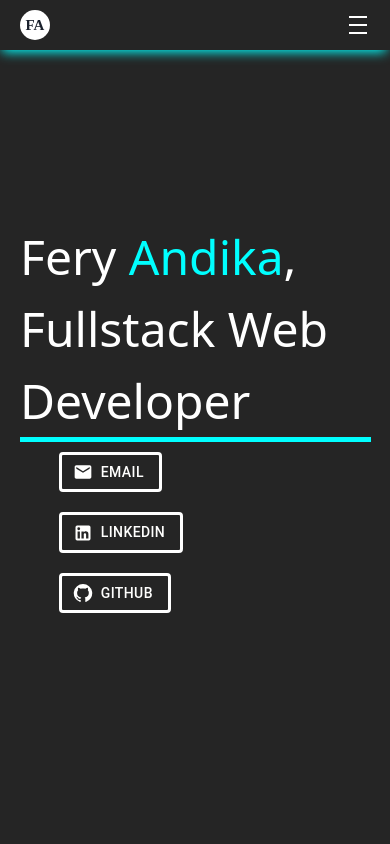
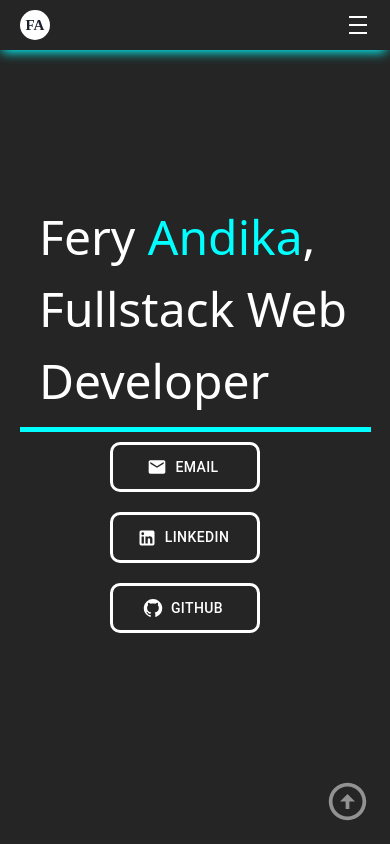
Before and after one commit to feryndka/Portfolio-React, a React (Vite) app: page / in a window 390 px wide. Built offline with nearby package versions, Linux system fonts and the light colour scheme.

Commit message:
Update Scroll Bar

```diff
--- a/index.html
+++ b/index.html
@@ -2,9 +2,9 @@
 <html lang="en">
   <head>
     <meta charset="UTF-8" />
-    <link rel="icon" type="image/svg+xml" href="/vite.svg" />
+    <link rel="icon" href="./src/assets/logo.png" />
     <meta name="viewport" content="width=device-width, initial-scale=1.0" />
-    <title>Portfolio-React</title>
+    <title>Fery Andika | Web Developer</title>
   </head>
   <body>
     <div id="root"></div>
--- a/src/App.css
+++ b/src/App.css
@@ -5,6 +5,7 @@
 * {
   padding: 0;
   margin: 0;
+  scroll-behavior: smooth;
 }
 
 nav {
@@ -42,7 +43,7 @@ nav .logo {
 }
 
 nav .logo:hover {
-  background-color: cyan;
+  cursor:context-menu;
 }
 
 nav ul {
@@ -60,12 +61,12 @@ nav ul li a {
 
 nav ul li a:hover {
   color: cyan;
+  text-shadow: 0px 0px 17px cyan;
 }
 
 .hero {
   height: 100vh;
   background-color: #252525;
-  overflow-x: hidden;
 }
 
 .hero .page1 {
@@ -89,16 +90,18 @@ nav ul li a:hover {
 
 .hero div .btnpg1 Button {
   border: 3px solid white;
-  color: #fffffe;
+  color: white;
   margin-right: 20px;
+  padding: 10px;
+  width: 150px;
+  border-radius: 10px;
 }
 
 .hero div .btnpg1 Button a {
-  color: #001e1d;
   text-decoration: none;
 }
 
-.hero div .btnpg1 Button:hover,  .hero div .btnpg1 Button a:hover{
+.hero div .btnpg1 Button:hover,  .hero div .btnpg1 Button a:hover {
   background-color: cyan;
   color: black;
   border: 3px solid black;
@@ -147,7 +150,7 @@ nav ul li a:hover {
 }
 
 .page3 .content {
-  background-color: #004643;
+  background-color: #97979782;
   border-radius: 20px;
 }
 
@@ -155,6 +158,22 @@ nav ul li a:hover {
   background-size: cover;
   height: 120px;
   margin: 15px;
+}
+
+.scroll-bar {
+  color: white;
+  position: fixed;
+  right: 50px;
+  bottom: 20px;
+  opacity: 0.5;
+}
+
+.scroll-bar:hover {
+  border-radius: 100%;
+  color: cyan;
+  box-shadow: 0px 0px 5px 0px cyan;
+-webkit-box-shadow: 0px 0px 5px 0px cyan;
+-moz-box-shadow: 0px 0px 5px 0px cyan;
 }
 
 /* Responsive Breakpoint */
@@ -187,6 +206,10 @@ nav ul li a:hover {
     transform: translateY(-120%);
   }
 
+  .hero {
+    overflow-x: hidden;
+  }
+
   /* Page 1 Start */
   .page1 h1 {
     font-size: 5rem;
@@ -214,7 +237,6 @@ nav ul li a:hover {
   .line2 {
     width: 40%;
     height: 10px;
-    background-color: #fffffe;
   }
 
   .page2 .paragraf p {
@@ -253,6 +275,10 @@ nav ul li a:hover {
     transform: translateY(-120%);
   }
 
+  .hero {
+    overflow-x: hidden;
+  }
+
   /* Page 1 Start */
   .page1 h1 {
     font-size: 5rem;
@@ -279,8 +305,7 @@ nav ul li a:hover {
 
   .line2 {
     width: 40%;
-    height: 10px;
-    background-color: #fffffe;
+    height: 5px;
   }
 
   .page2 .paragraf p {
@@ -341,15 +366,22 @@ nav ul li a:hover {
     transform: translateY(-120%);
   }
 
+  .hero {
+    overflow-x: hidden;
+  }
+
   /* Page 1 Start */
   .page1 h1 {
-    margin-left: 40px;
+    padding-left: 10%;
     width: 100%;
     font-size: 3rem;
+    margin-right: auto;
+    margin-left: auto;
   }
 
   .hero div .line {
     width: 90%;
+    margin-top: 10px;
   }
 
   .hero div .btnpg1 {
@@ -357,10 +389,18 @@ nav ul li a:hover {
     flex-direction: column;
     justify-content: center;
     width: 100%;
+    margin-right: auto;
+    margin-left: auto;
   }
 
   .hero div .btnpg1 a {
     padding: 10px;
+    margin-right: auto;
+    margin-left: auto;
+  }
+
+  .hero div .btnpg1 a Button {
+    width: 150px;
   }
   /* Page 1 End */
 
@@ -376,8 +416,7 @@ nav ul li a:hover {
 
   .line2 {
     width: 40%;
-    height: 10px;
-    background-color: #fffffe;
+    height: 5px;
   }
 
   .page2 .paragraf p {
@@ -403,4 +442,9 @@ nav ul li a:hover {
     margin-top: 0;
   }
   /* Page 3 End */
+
+  /* Scroll Bar */
+  .scroll-bar {
+    right: 20px;
+  }
 }
--- a/src/sections/hero.jsx
+++ b/src/sections/hero.jsx
@@ -2,6 +2,7 @@ import Button from '@mui/material/Button';
 import EmailIcon from '@mui/icons-material/Email';
 import LinkedInIcon from '@mui/icons-material/LinkedIn';
 import GitHubIcon from '@mui/icons-material/GitHub';
+import ArrowCircleUpIcon from '@mui/icons-material/ArrowCircleUp';
 
 export default function Hero() {
     return (
@@ -104,6 +105,12 @@ export default function Hero() {
                 </div>
             </div>
             {/* Page 3 End */}
+
+            <a href="#home">
+                <div className='scroll-bar'>
+                    <ArrowCircleUpIcon sx={{ fontSize: 45 }} />
+                </div>
+            </a>
         </div>
     )
 }
--- a/src/sections/navbar.jsx
+++ b/src/sections/navbar.jsx
@@ -14,7 +14,7 @@ export default function Navbar() {
             <div className="logo">FA</div>
 
             <ul className={!isDensityIconVisible ? '' : 'visible'}>
-                <li><a href="/">Home</a></li>
+                <li><a href="#home">Home</a></li>
                 <li><a href="#about">About</a></li>
                 <li><a href="#tools">Tools</a></li>
             </ul>
```
Also changed, not shown: src/assets/logo.png (added).
